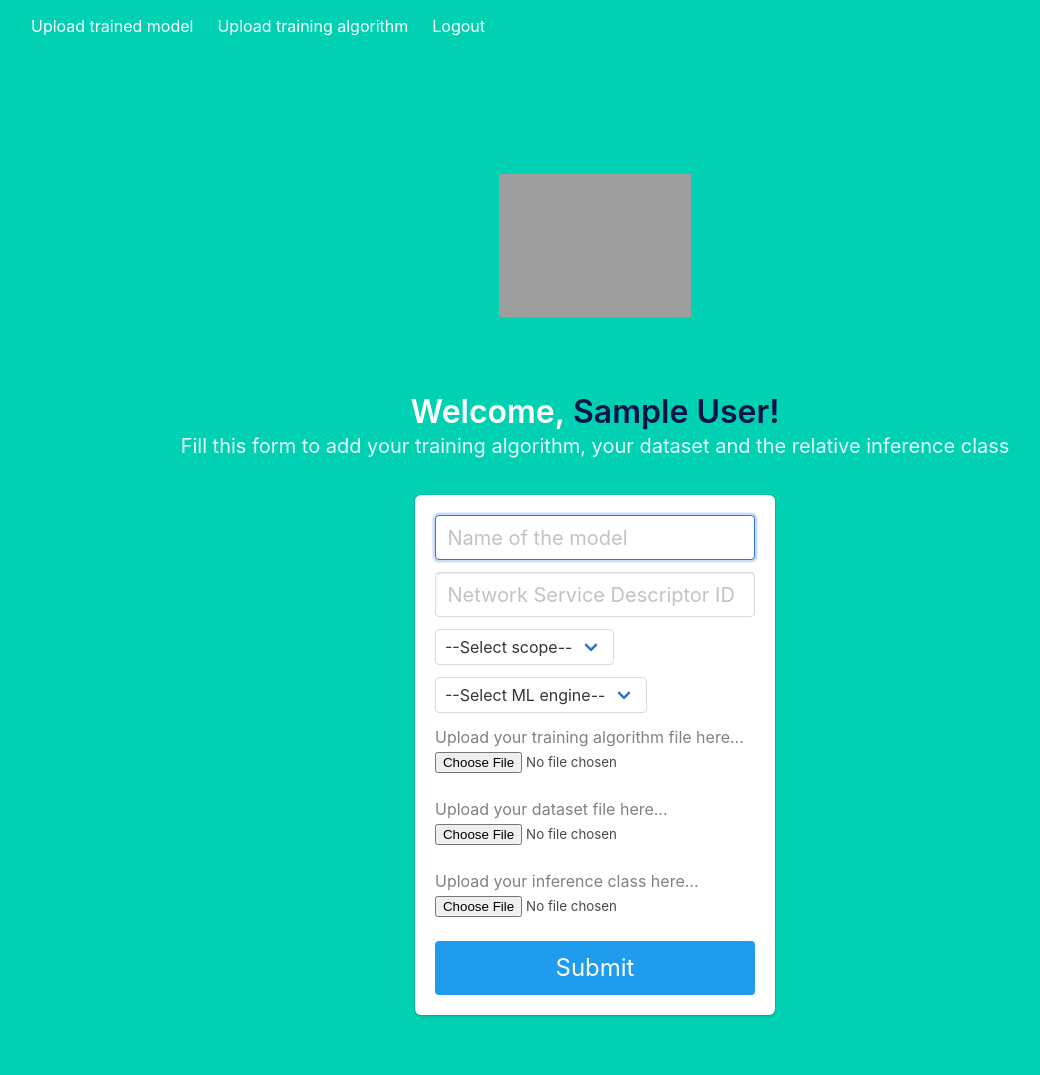
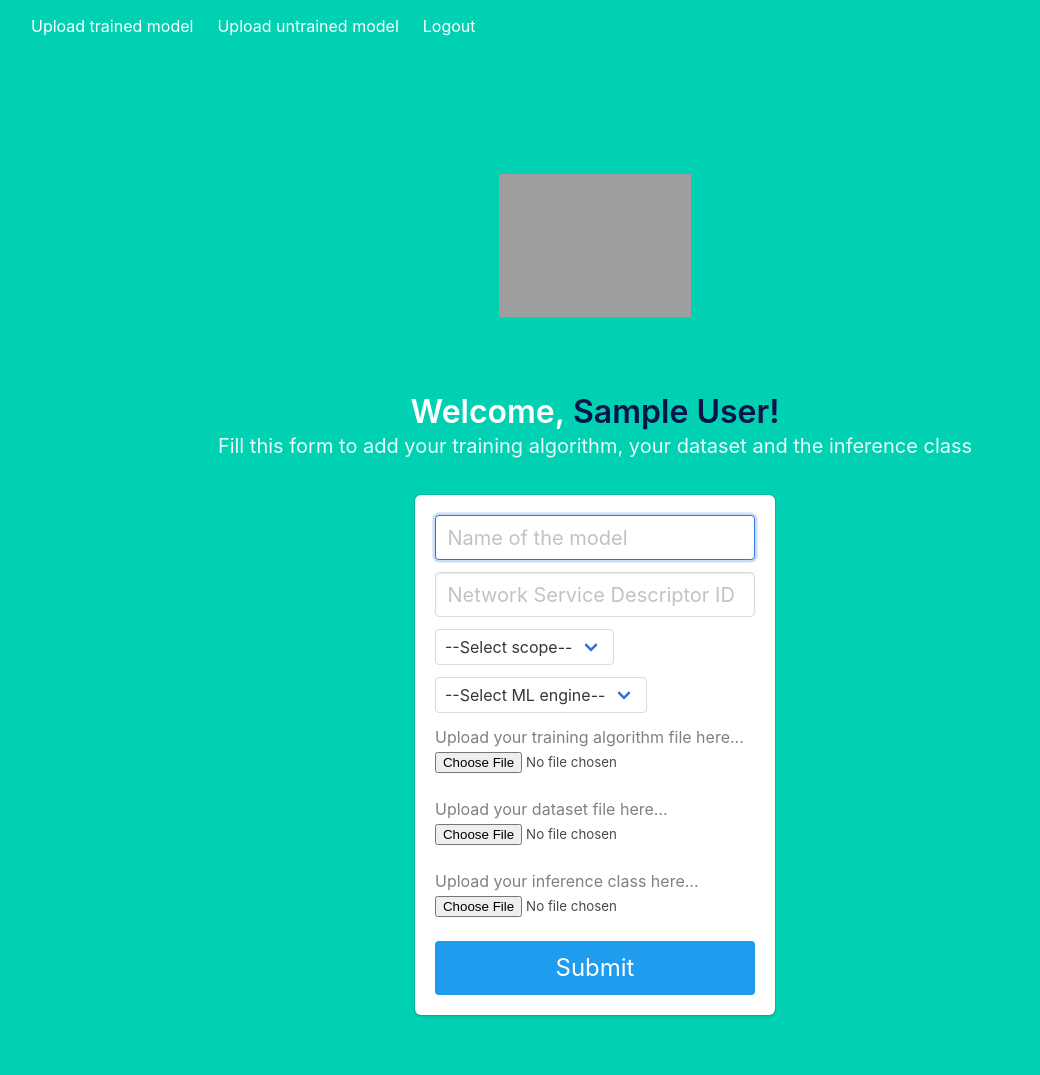
Before and after one commit to 5growth/aimlp, a Flask app: page /uploadTrainingAlgorithm in a window 1280 px wide. Shown: the whole page, without its empty margins (45-1085 px from the left). Run offline with Flask 2, Linux system fonts and the light colour scheme; the visitor is signed in with stand-in values (Sample User, id 1); data comes from the database, SQL or seed files in the repository; parts of the project's set-up code (start-up, migrations or seed data) failed here and were passed over; grey boxes are pictures that could not be loaded.

Commit message:
Cosmetic modification to the web interface

```diff
--- a/web/templates/base.html
+++ b/web/templates/base.html
@@ -28,7 +28,7 @@
                                     Upload trained model
                                 </a>
                                 <a href="{{ url_for('main.uploadTrainingAlgorithm') }}" class="navbar-item">
-                                    Upload training algorithm
+                                    Upload untrained model
                                 </a>
 
                                 {% endif %}
--- a/web/templates/index.html
+++ b/web/templates/index.html
@@ -3,7 +3,7 @@
 {% block content %}
 <h1 style="color: #5e9ca0; text-align: center;"><img src="https://5g-ppp.eu/wp-content/uploads/2019/06/5Growth_rgb_horizontal.png" style="width: 30vw; min-width: 330px;"/></h1>
 <h1 class="title">
-  Welcome to the 5Growth&nbsp;<span style="color: #091549;">AI/ML</span> platform!
+  Welcome to the 5Growth&nbsp;<span style="color: #091549;">AIML</span> platform!
 </h1>
 <h2 class="subtitle">
   Login to add your models
--- a/web/templates/uploadTrainingAlgorithm.html
+++ b/web/templates/uploadTrainingAlgorithm.html
@@ -11,7 +11,7 @@
 	Welcome,&nbsp;<span style="color: #091549;">{{name}}!</span>
 </h1>
 <h2 class="subtitle">
-	Fill this form to add your training algorithm, your dataset and the relative inference class</h1>
+	Fill this form to add your training algorithm, your dataset and the inference class</h2>
 
 <div class="column is-4 is-offset-4">
     <div class="box" align="left">
```
